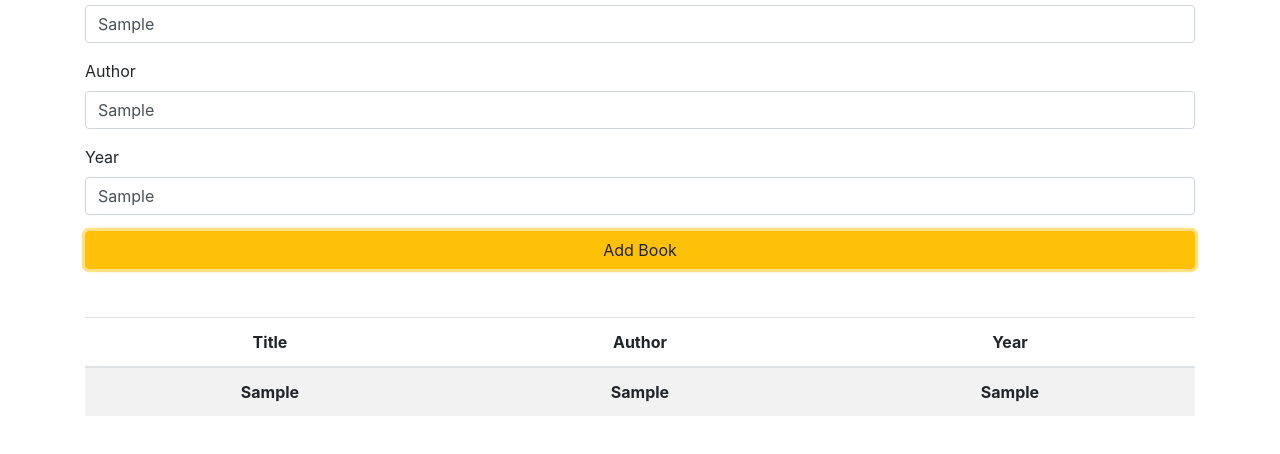
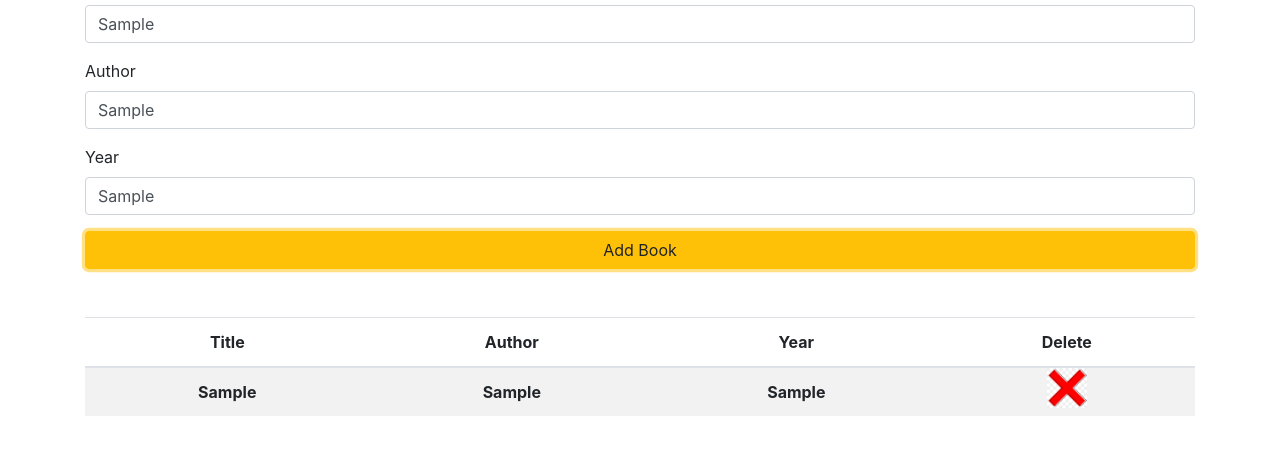
Before and after one commit to jahid218875/Book-List-App, a plain HTML site: page index.html in a window 1280 px wide. Both pictures are taken after typing "Sample", "Sample", "Sample" into the empty fields and a click on the input "Add Book". Shown: the part 126-580 px from the top of the page. Drawn offline with nearby package versions, Linux system fonts and the light colour scheme.

Commit message:
delete button add

```diff
--- a/app.js
+++ b/app.js
@@ -23,6 +23,18 @@ btn.addEventListener('click', function(e){
         newYear.innerHTML = year.value
         newRow.appendChild(newYear)
 
+        let crossimg = document.createElement('img')
+        crossimg.setAttribute("src", "cross.jpg")
+        crossimg.setAttribute("width", "40");
+        crossimg.setAttribute("height", "40");
+        crossimg.setAttribute("alt", "Delete Button");
+        newRow.appendChild(crossimg);
+
         bookList.appendChild(newRow)
+
+        crossimg.addEventListener('click', function(){
+            newRow.remove()
+        })
     }
+
 })
--- a/index.html
+++ b/index.html
@@ -39,6 +39,7 @@
             <th>Title</th>
             <th>Author</th>
             <th>Year</th>
+            <th>Delete</th>
           </tr>
         </thead>
         <tbody id="book-list"></tbody>
```
Also changed, not shown: cross.jpg (added).
